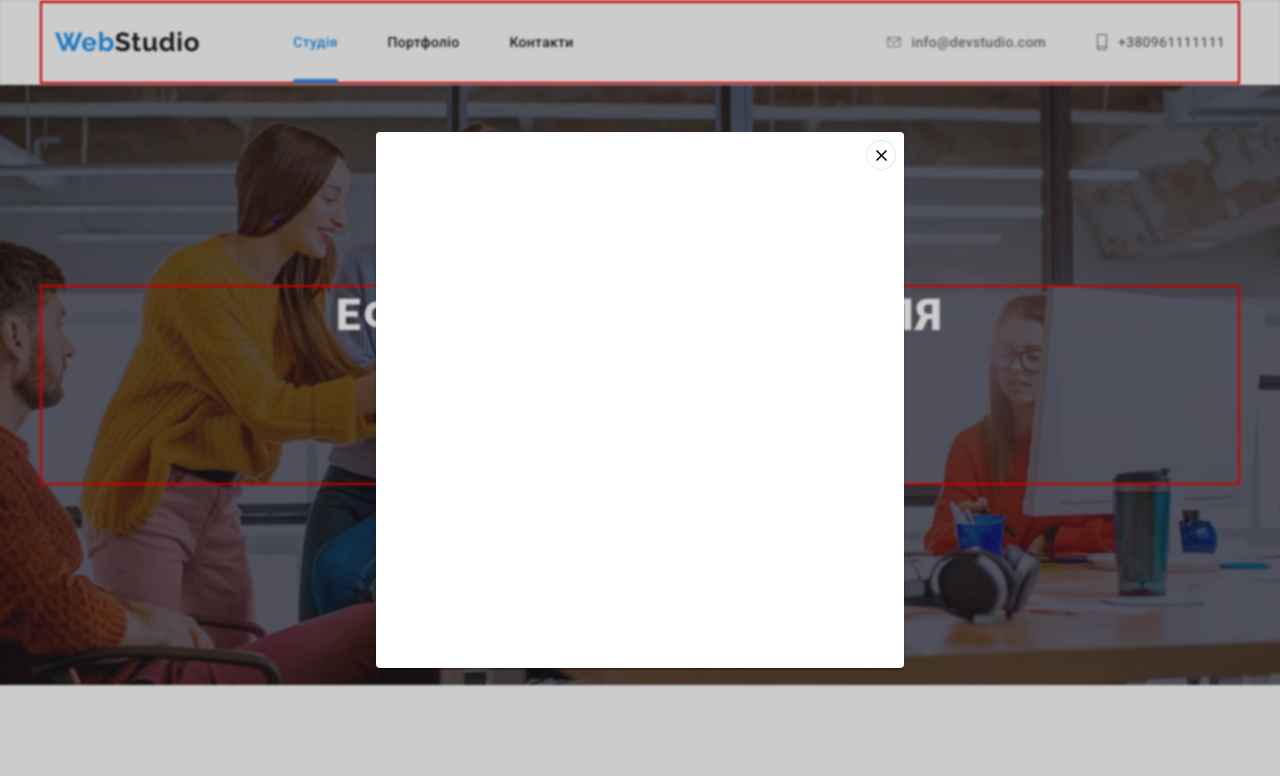
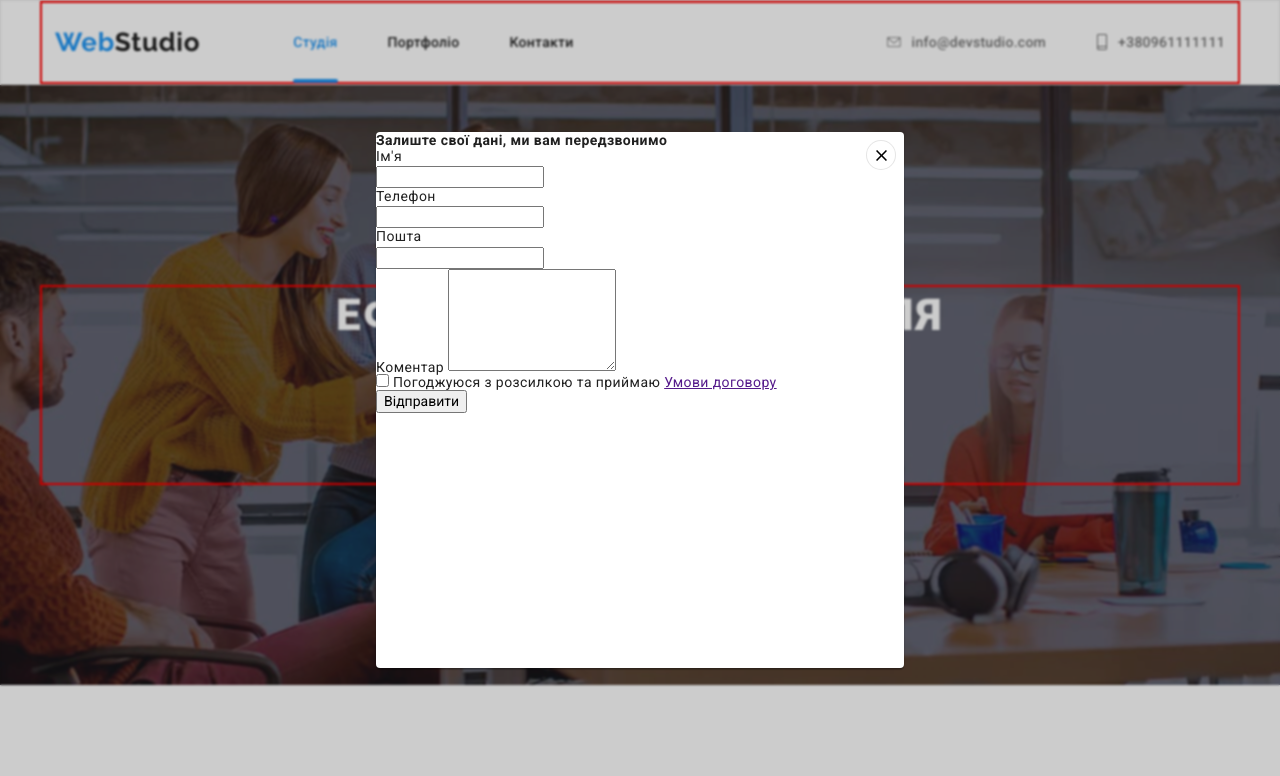
Before and after one commit to olga-nsr/goit-markup-hw-05, a plain HTML site: page index.html in a window 1280 px wide. Both pictures are taken after a click on the button "Замовити послугу". Shown: the top 776 px of the page. Drawn offline with nearby package versions, Linux system fonts and the light colour scheme.

Commit message:
modal window form

```diff
--- a/index.html
+++ b/index.html
@@ -523,8 +523,10 @@
       <div class="footer-form">
         <p class="footer-title">Підпишіться на розсилку</p>
         <form class="" name="mailing_list" action="">
+          <label for="">
           <input class="footer-input" type="email" required placeholder="E-mail">
-          <button class="footer-button" type="button"> Підписатися
+        </label>
+          <button class="footer-button" type="submit"> Підписатися
             <svg class="" width="24" height="24">
               <use href=""></use>
             </svg>
@@ -546,6 +548,56 @@
             <use href="./img/icons.svg#x"></use>
           </svg>
       </button>
+
+      <strong>Залиште свої дані, ми вам передзвонимо</strong>
+      <form class="modal-form" name="modal_form">
+        <!--ver 2
+        <label class="modal-form-group"
+        <span class="modal-form-label">Ім'я</span>
+        <input class="modal-form-field" type="text">
+        <svg class="modal-form-icon" width="" height="">
+          <use href=""></use>
+        </svg>-->
+
+
+         <!--ver 1-->
+        <div class="modal-form-group" role="group">
+          <label for="modal-form-label" for="user_name">Ім'я</label>
+          <div class="modal-form-wraper">
+            <input class="modal-form-field" type="text" name="user_name" id="user_name">
+            <svg class="modal-form-icon" width="18" height="18">
+              <use href=""></use>
+            </svg>
+          </div>
+          <label for="modal-form-label" for="user_phone">Телефон</label>
+          <div class="modal-form-wraper">
+            <input class="modal-form-field" type="tel" name="user_phone" id="user_phone">
+            <svg class="modal-form-icon" width="18" height="18">
+              <use href=""></use>
+            </svg>
+          </div>
+          <label for="modal-form-label" for="user_mail">Пошта</label>
+          <div class="modal-form-wraper">
+            <input class="modal-form-field" type="text" name="user_mail" id="user_mail">
+            <svg class="modal-form-icon" width="18" height="18">
+              <use href=""></use>
+            </svg>
+          </div>
+          <label for="modal-form-label" for="user_message">Коментар</label>
+          <textarea class="modal-form-message"
+          name="user_message"
+          id="user_message"
+          rows="6">
+        </textarea>
+
+        </div>
+        <div role="group">
+          <input class="modal-form-checkbox" type="checkbox" id="user_aqreement">
+          <label for="user_aqreement">Погоджуюся з розсилкою та приймаю <a href="">Умови договору</a></label>
+        </div>
+        <button class="modal-form-btn" type="submit">Відправити</button>
+      </form>
+
       </div>
      </div>
 
```
